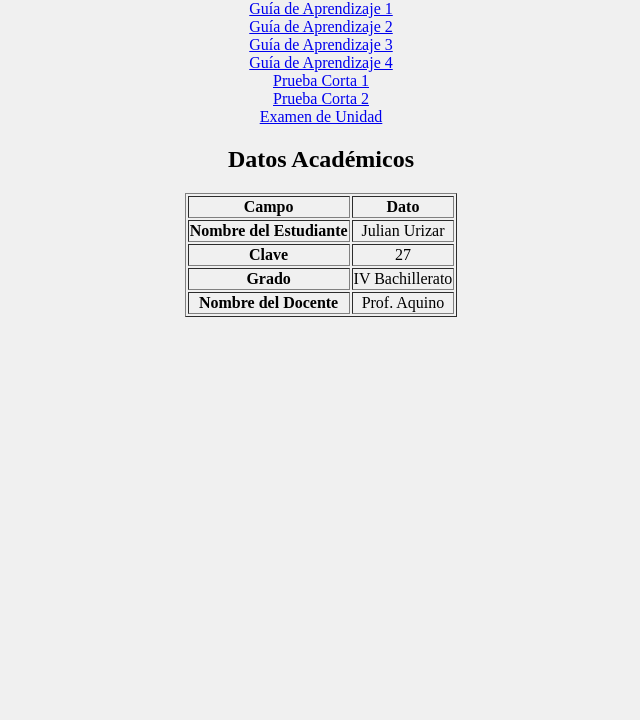
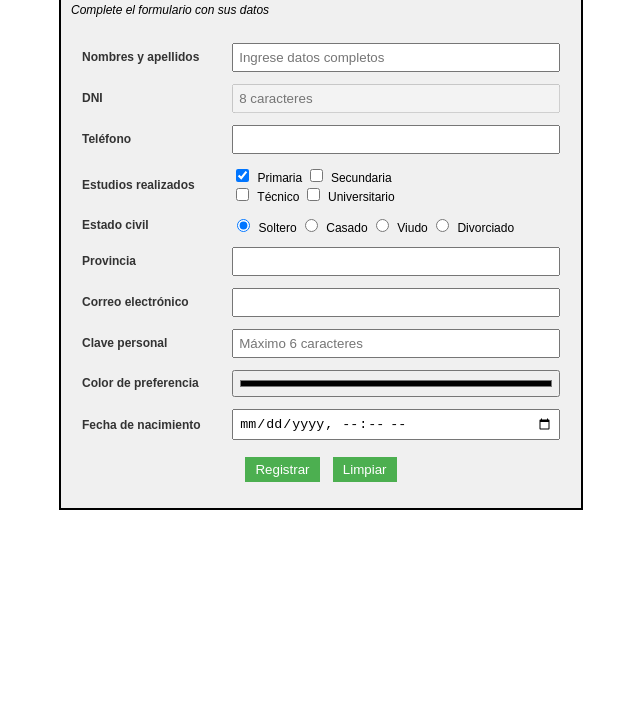
Before and after one commit to 2016000197-Anderson-SanJuan/Proyecto27, a plain HTML site: page index.html in a window 1280 px wide. Shown: the part 80-800 px from the top of the page, without its empty margins (319-959 px from the left). Drawn offline with Linux system fonts and the light colour scheme.

Commit message:
Add files via upload

```diff
--- /dev/null
+++ b/estilos.css
@@ -0,0 +1,55 @@
+#formulario {
+    font-family: Arial, sans-serif;
+    font-size: 12px;
+    padding: 10px;
+    border: 2px solid #000;
+    background-color: #f0f0f0;
+    width: 500px;
+    margin: 20px auto;
+}
+
+.descripcion {
+    font-style: italic;
+    margin-bottom: 15px;
+}
+
+table {
+    width: 100%;
+    border-spacing: 10px;
+}
+
+label {
+    font-weight: bold;
+    color: #333;
+}
+
+input[type="text"],
+input[type="tel"],
+input[type="email"],
+input[type="password"],
+input[type="color"],
+input[type="datetime-local"] {
+    width: 100%;
+    padding: 5px;
+    box-sizing: border-box;
+}
+
+input[type="submit"],
+input[type="reset"] {
+    padding: 5px 10px;
+    margin: 5px;
+    background-color: #4CAF50;
+    color: white;
+    border: none;
+    cursor: pointer;
+}
+
+input[type="submit"]:hover,
+input[type="reset"]:hover {
+    background-color: #45a049;
+}
+
+input[type="checkbox"],
+input[type="radio"] {
+    margin-right: 5px;
+}
--- a/index.html
+++ b/index.html
@@ -1,45 +1,83 @@
 <!DOCTYPE html>
 <html lang="es">
 <head>
-	<meta charset="utf-8">
-	<meta name="viewport" content="width=device-width, initial-scale=1">
-	<title>Colegio Salesiano Don Bosco</title>
+    <meta charset="UTF-8">
+    <title>Formulario de Registro</title>
+    <link rel="stylesheet" href="estilos.css">
 </head>
-<body bgcolor="#f0f0f0" style="text-align: center;">
-	<h1>Colegio Salesiano Don Bosco</h1>
-	<nav>
-		<ul style="list-style-type: none; padding: 0;">
-			<li><a href="#">Guía de Aprendizaje 1</a></li>
-			<li><a href="#">Guía de Aprendizaje 2</a></li>
-			<li><a href="#">Guía de Aprendizaje 3</a></li>
-			<li><a href="#">Guía de Aprendizaje 4</a></li>
-			<li><a href="#">Prueba Corta 1</a></li>
-			<li><a href="#">Prueba Corta 2</a></li>
-			<li><a href="#">Examen de Unidad</a></li>
-		</ul>
-	</nav>
-	<h2>Datos Académicos</h2>
-	<table border="1" align="center">
+<body>
+    <section id="formulario">
+        <form name="frmregistro" method="post" action="#">
+            <h1>FORMULARIO DE REGISTRO</h1>
+            <p class="descripcion">Complete el formulario con sus datos</p>
+            <table>
                 <tr>
-			<th><b>Campo</b></th>
-			<th><b>Dato</b></th>
+                    <td><label for="txtnombres">Nombres y apellidos</label></td>
+                    <td><input type="text" id="txtnombres" name="txtnombres" placeholder="Ingrese datos completos" required></td>
                 </tr>
                 <tr>
-			<td><b>Nombre del Estudiante</b></td>
-			<td>Julian Urizar</td>
+                    <td><label for="txtdni">DNI</label></td>
+                    <td><input type="text" id="txtdni" name="txtdni" placeholder="8 caracteres" disabled></td>
                 </tr>
                 <tr>
-			<td><b>Clave</b></td>
-			<td>27</td>
+                    <td><label for="txtfono">Teléfono</label></td>
+                    <td><input type="tel" id="txtfono" name="txtfono"></td>
                 </tr>
                 <tr>
-			<td><b>Grado</b></td>
-			<td>IV Bachillerato</td>
+                    <td><label>Estudios realizados</label></td>
+                    <td>
+                        <input type="checkbox" name="chkprimaria" checked> Primaria
+                        <input type="checkbox" name="chksecundaria"> Secundaria<br>
+                        <input type="checkbox" name="chktecnico"> Técnico
+                        <input type="checkbox" name="chkuniversitario"> Universitario
+                    </td>
                 </tr>
                 <tr>
-			<td><b>Nombre del Docente</td>
-				<td>Prof. Aquino</td>
+                    <td><label>Estado civil</label></td>
+                    <td>
+                        <input type="radio" name="btnestado" value="s" checked> Soltero
+                        <input type="radio" name="btnestado" value="c"> Casado
+                        <input type="radio" name="btnestado" value="v"> Viudo
+                        <input type="radio" name="btnestado" value="d"> Divorciado
+                    </td>
+                </tr>
+                <tr>
+                    <td><label for="txtprovincia">Provincia</label></td>
+                    <td>
+                        <input type="text" name="txtprovincia" list="provincias">
+                        <datalist id="provincias">
+                            <option value="Lima">
+                            <option value="Arequipa">
+                            <option value="Tacna">
+                            <option value="Trujillo">
+                            <option value="Huancayo">
+                        </datalist>
+                    </td>
+                </tr>
+                <tr>
+                    <td><label for="txtemail">Correo electrónico</label></td>
+                    <td><input type="email" name="txtemail" id="txtemail"></td>
+                </tr>
+                <tr>
+                    <td><label for="txtclave">Clave personal</label></td>
+                    <td><input type="password" name="txtclave" id="txtclave" placeholder="Máximo 6 caracteres"></td>
+                </tr>
+                <tr>
+                    <td><label for="txtcolor">Color de preferencia</label></td>
+                    <td><input type="color" name="txtcolor" id="txtcolor"></td>
+                </tr>
+                <tr>
+                    <td><label for="txtfecha">Fecha de nacimiento</label></td>
+                    <td><input type="datetime-local" name="txtfecha" id="txtfecha"></td>
+                </tr>
+                <tr>
+                    <td colspan="2" style="text-align: center;">
+                        <input type="submit" value="Registrar">
+                        <input type="reset" value="Limpiar">
+                    </td>
                 </tr>
             </table>
+        </form>
+    </section>
 </body>
 </html>
```
Lines whose indentation alone changed are shown as unchanged.
